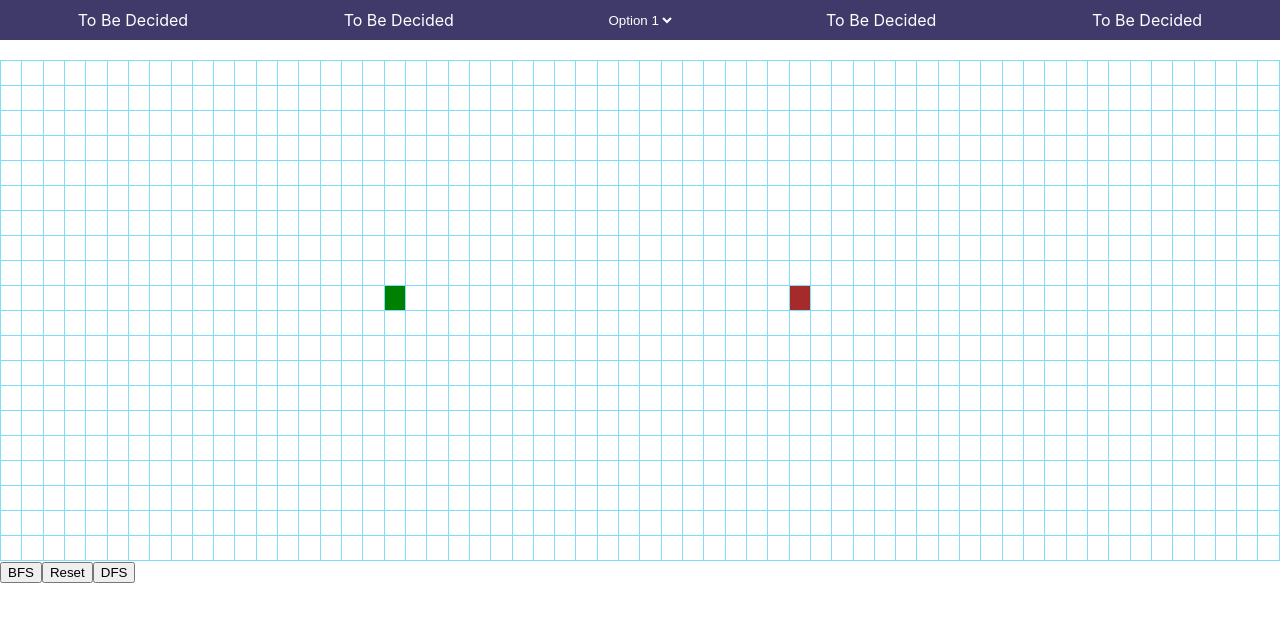
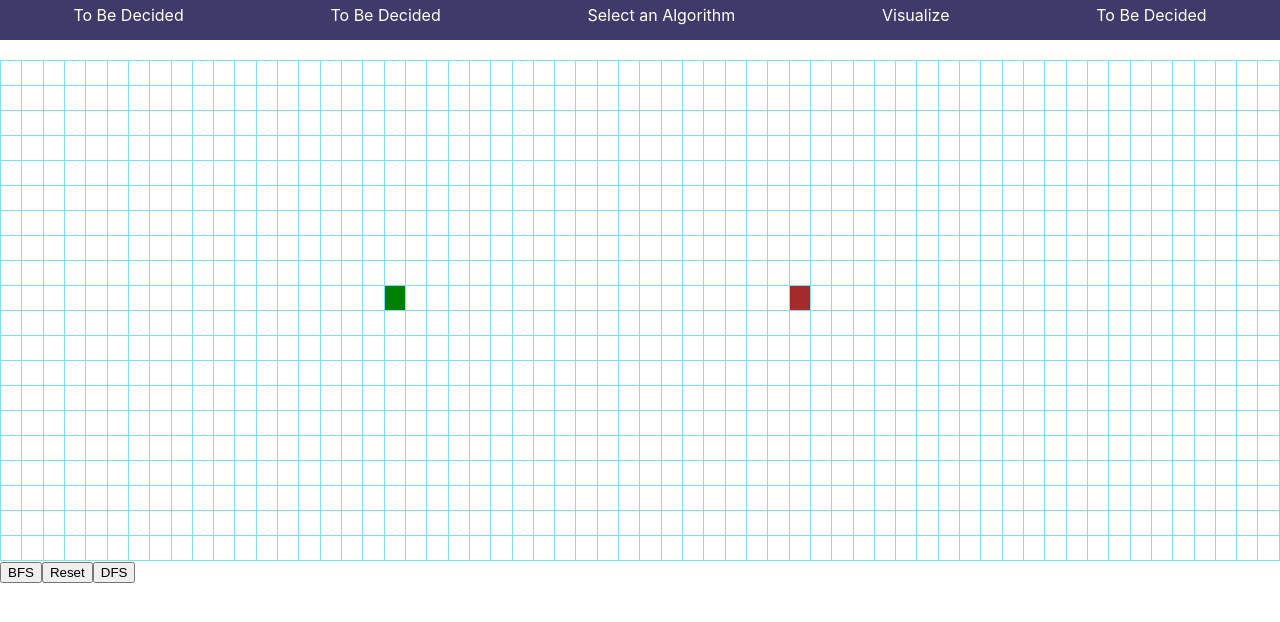
Before and after one commit to Yashx1212/PathVisualizer, a React (Create React App) app: page / in a window 1280 px wide. Shown: the top 622 px of the page. Built offline with nearby package versions, Linux system fonts and the light colour scheme.

Commit message:
Added Dropdownn to navbar

```diff
--- a/src/App.js
+++ b/src/App.js
@@ -1,12 +1,24 @@
 import Navbar from './components/Navbar';
 import Grid from './components/Grid';
 import './App.css'
+import { useState } from 'react';
 
 function App() {
+
+  const [selectedAlgorithm,setSelectedAlgorithm] = useState('');
+  const handleSelectedAlgorithm = (algo) => {
+    setSelectedAlgorithm(algo);
+  }
+
   return (
     <>
-      <Navbar/>
-      <Grid/>
+      <Navbar
+      handleSelectedAlgorithm = {handleSelectedAlgorithm}
+      selectedAlgorithm = {selectedAlgorithm}
+      />
+      <Grid
+      selectedAlgorithm = {selectedAlgorithm}
+      />
     </>
   );
 }
--- /dev/null
+++ b/src/Utils/Utils.js
@@ -0,0 +1,17 @@
+import BFS from "./BFS";
+import DFS from "./DFS";
+import Reset from "./Reset";
+
+const RunAlgo = (nodes, algo) => {
+  Reset(nodes);
+  setTimeout(() => {
+    if (algo === "DFS") {
+      DFS();
+    }
+    if (algo === "BFS") {
+      BFS();
+    }
+  }, 100);
+};
+
+export default RunAlgo;
--- a/src/components/Grid/index.jsx
+++ b/src/components/Grid/index.jsx
@@ -1,11 +1,9 @@
 import React, { useEffect, useMemo, useReducer, useRef } from "react";
-import BFS from '../../Utils/BFS'
 import Reset from '../../Utils/Reset'
-import DFS from '../../Utils/DFS'
 import Node from "../Node";
 import "./index.css";
+import RunAlgo from "../../Utils/Utils";
 
-// Define the initial state
 const initialState = {
   isLifting: false,
   nodeLifting: "",
@@ -13,7 +11,6 @@ const initialState = {
   endNode: { row: 9, col: 37 }
 };
 
-// Define the reducer function
 function reducer(state, action) {
   switch (action.type) {
     case "SET_LIFTING":
@@ -58,18 +55,6 @@ function Grid() {
         document.getElementById(`row-${row} col-${col}`).classList.remove("end");
       }
     }
-  };
-
-  const RunAlgo = (nodes, algo) => {
-    Reset(nodes);
-    setTimeout(() => {
-      if (algo === "DFS") {
-        DFS();
-      }
-      if (algo === "BFS") {
-        BFS();
-      }
-    }, 100);
   };
 
   const nodes = useMemo(() => {
--- a/src/components/Navbar/index.css
+++ b/src/components/Navbar/index.css
@@ -1,5 +1,5 @@
 nav {
-  background-color:rgb(64, 58, 107);
+  background-color: rgb(64, 58, 107);
   height: 40px;
 }
 
@@ -23,17 +23,33 @@ a {
   padding: 5px;
 }
 
-a:hover{
+a:hover {
   color: coral;
 }
 
-.dropdown select{
-  background-color:rgb(64, 58, 107);
-  color: #fff;
-  border: none;
-  height: 40px;
+.dropdown {
+  position: relative;
 }
 
-.dropdown select option{
-  padding: 50px;
+.dropdown-menu {
+  position: absolute;
+  top: 100%;
+  left: 0;
+  background-color: rgb(64, 58, 107);
+  padding: 0;
+  display: flex;
+  flex-direction: column;
+  width: 100%;
 }
+
+.dropdown-menu li {
+  padding: 5px;
+}
+
+.dropdown-menu a {
+  padding: 5px;
+}
+
+.dropdown-menu a:hover {
+  color: coral;
+}
--- a/src/components/Navbar/index.jsx
+++ b/src/components/Navbar/index.jsx
@@ -1,26 +1,49 @@
-import React from 'react'
-import './index.css'
+import React, { useState } from 'react';
+import RunAlgo from '../../Utils/Utils';
+import './index.css';
 
-function Navbar() {
+function Navbar(props) {
+  const [isOpen, setIsOpen] = useState(false);
+
+  const toggleDropdown = () => {
+    setIsOpen(!isOpen);
+  };
+
   return (
     <div>
       <nav>
         <ul>
-          <li><a href="#a">To Be Decided</a></li>
-          <li><a href="#a">To Be Decided</a></li>
-          <li className='dropdown'>
-            <select>
-              <option>Option 1</option>
-              <option>Option 2</option>
-              <option>Option 3</option>
-            </select>
+          <li>
+            <a href="#a">To Be Decided</a>
           </li>
-          <li><a href="#a">To Be Decided</a></li>
-          <li><a href="#a">To Be Decided</a></li>
+          <li>
+            <a href="#a">To Be Decided</a>
+          </li>
+          <li className="dropdown">
+            <a href="#a" onClick={toggleDropdown}>
+              {props.selectedAlgorithm || "Select an Algorithm"}
+            </a>
+            {isOpen && (
+              <ul className="dropdown-menu">
+                <li>
+                  <a href="#a" onClick = {() => props.handleSelectedAlgorithm("BFS")}>BFS</a>
+                </li>
+                <li>
+                  <a href="#a" onClick = {() => props.handleSelectedAlgorithm("DFS")}>DFS</a>
+                </li>
+              </ul>
+            )}
+          </li>
+          <li>
+            <a href="#a">Visualize</a>
+          </li>
+          <li>
+            <a href="#a">To Be Decided</a>
+          </li>
         </ul>
       </nav>
     </div>
-  )
+  );
 }
 
 export default Navbar;
```
